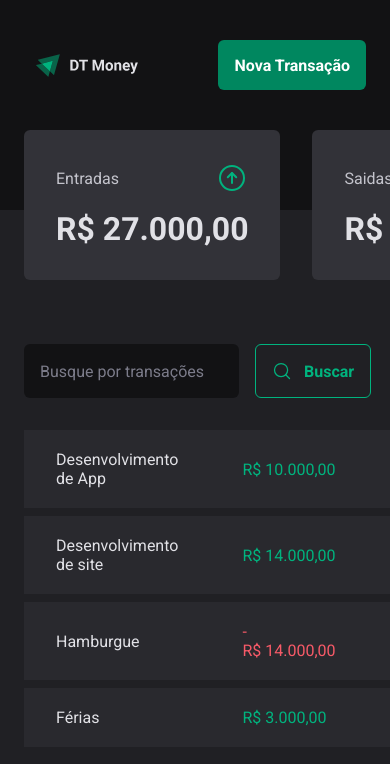
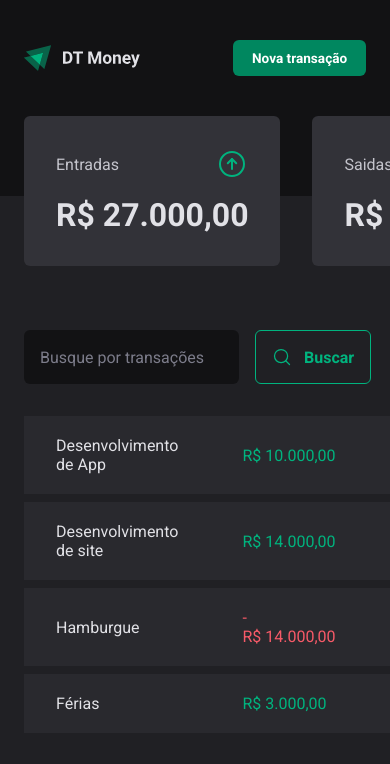
Before and after one commit to mbrenodev/dt-money, a React (Vite) app: page / in a window 390 px wide. Shown: the top 764 px of the page. Built offline with nearby package versions, Linux system fonts and the light colour scheme; data requests are answered from the project's data file.

Commit message:
bug:correction header mobile

```diff
--- a/src/components/Header/index.tsx
+++ b/src/components/Header/index.tsx
@@ -11,7 +11,7 @@ export function Header() {
         <img src={logoImg} alt="" />
         <Dialog.Root>
           <Dialog.Trigger asChild>
-            <NewTransactionButton>Nova Transação</NewTransactionButton>
+            <NewTransactionButton>Nova transação</NewTransactionButton>
           </Dialog.Trigger>
           <NewTransactionModal />
         </Dialog.Root>
--- a/src/components/Header/styles.ts
+++ b/src/components/Header/styles.ts
@@ -15,10 +15,10 @@ export const HeaderContent = styled.div`
   justify-content: space-between;
   align-items: center;
 
-  @media (min-width: 24.375rem) {
+  @media (max-width: 390px) {
     img {
-      width: 7.9375rem;
-      height: 1.5625rem;
+      width: 117px;
+      height: 32px;
       flex-shrink: 0;
     }
   }
@@ -39,11 +39,12 @@ export const NewTransactionButton = styled.button`
     transition: background-color 0.2s;
   }
 
-  @media (min-width: 24.375rem) {
-    display: flex;
-    padding: 0.5rem 1rem;
-    justify-content: center;
-    align-items: center;
-    gap: 0.625rem;
+  @media (max-width: 390px) {
+    width: 8.3rem;
+    height: 2.25rem;
+    padding: 0;
+    color: white;
+    font-size: 0.85rem;
+    font-weight: 600;
   }
 `
```
